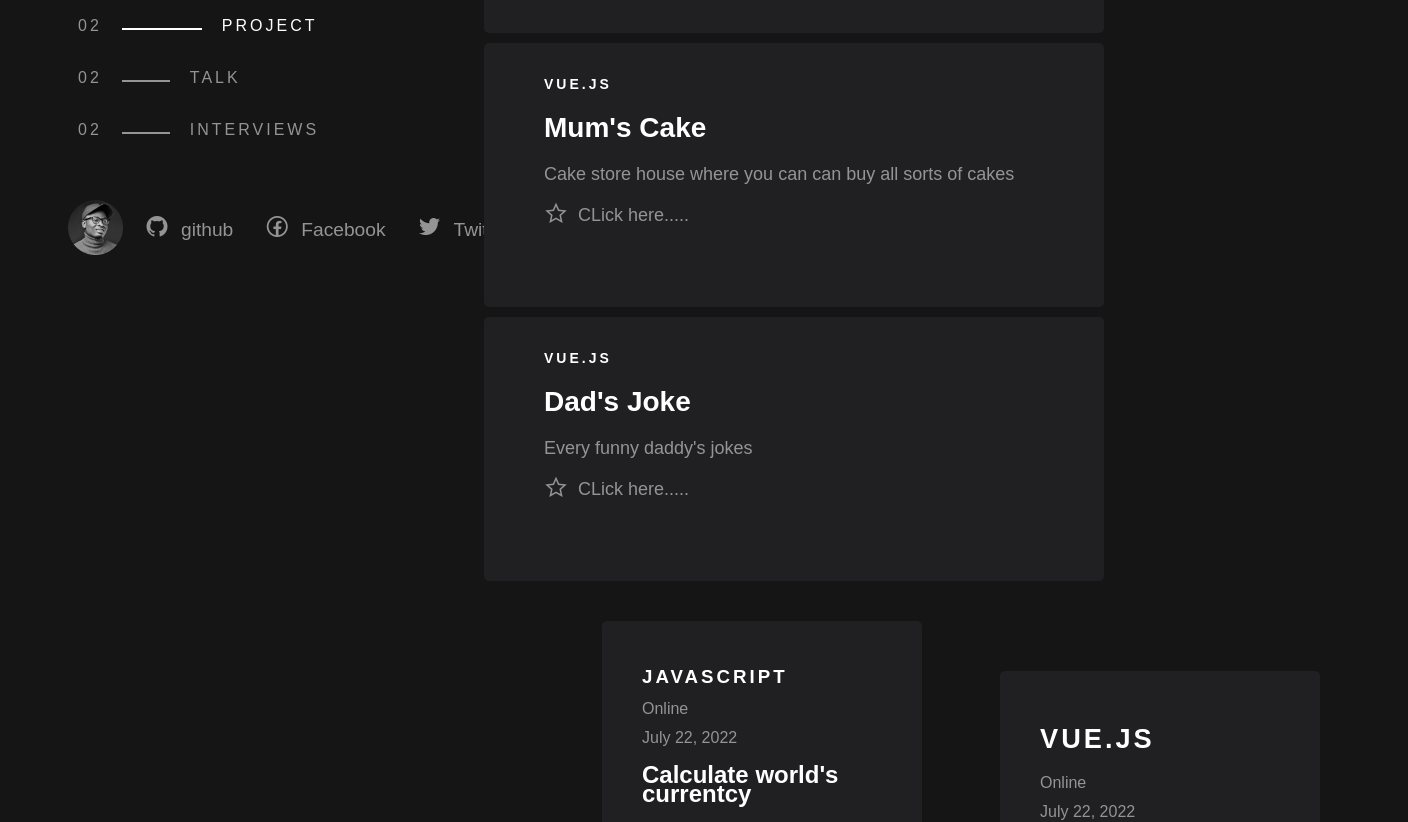
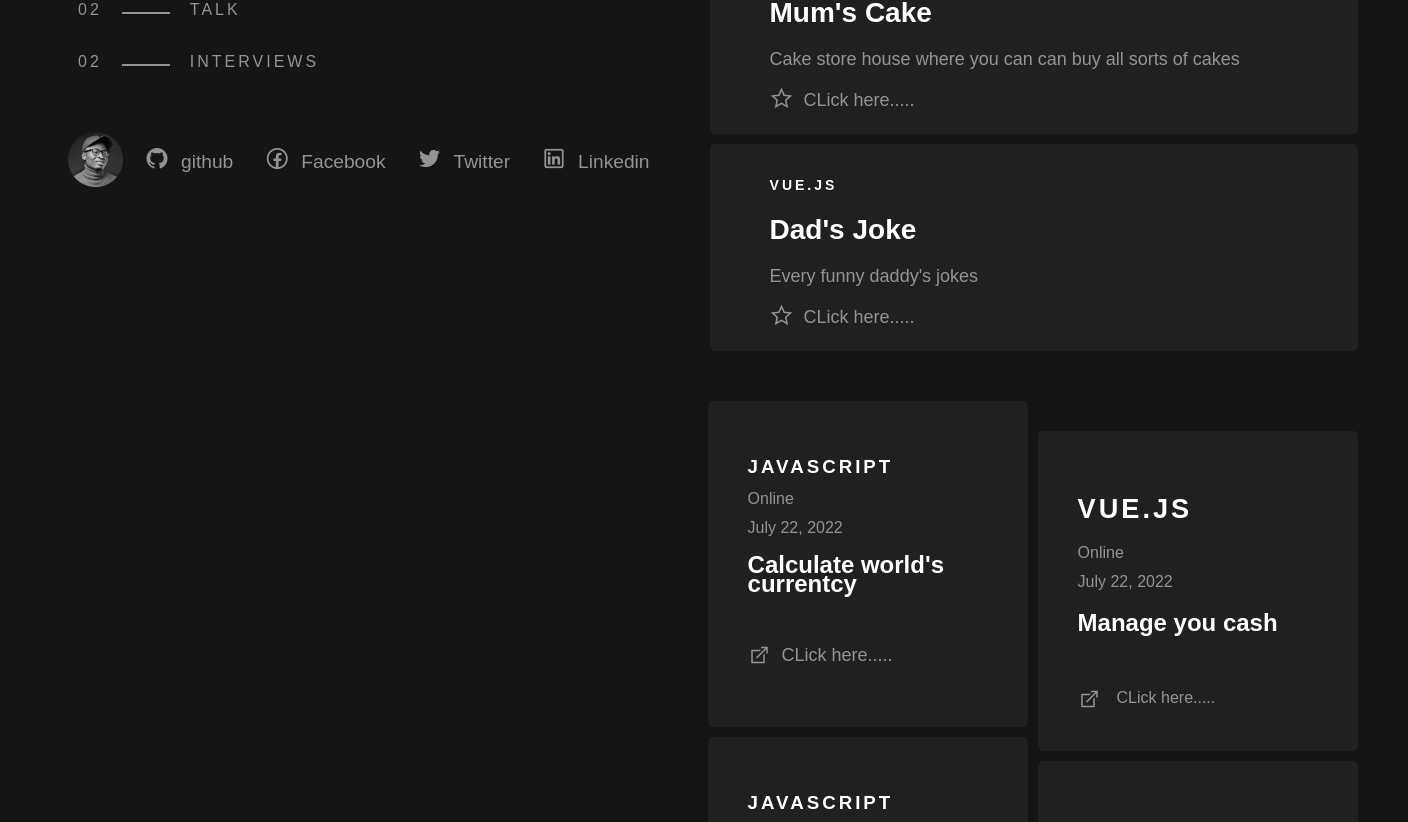
Before and after one commit to femigabriel/my-website, a Vue app: page / in a window 1280 px wide. Shown: the part 575-1397 px from the top of the page, 1408 px wide, since content can reach past the window. Built offline with nearby package versions, Linux system fonts and the light colour scheme; a web font is replaced by a local one.

Commit message:
updated width of the projects

```diff
--- a/src/App.vue
+++ b/src/App.vue
@@ -5,13 +5,11 @@
   />
   <div class="app">
     <Profile class="profile" />
-    <div class="project-work">
       <div class="projects">
         <Projects />
         <div class="project-flex">
           <ProjectFlex />
           <ProjectGrid />
-        </div>
       </div>
     </div>
   </div>
@@ -67,27 +65,30 @@ body {
   /* position: fixed; */
 }
 .profile {
-  width: 35%;
+  /* width: 35%; */
+  padding-right: 40px;
 }
 .project-work {
   /* overflow-y: auto; */
-  height: 100vh;
-  width: 100%;
+
 }
 .project-work::-webkit-scrollbar {
   display: none;
 }
 .projects {
-  width: 60%;
-  /* padding-right: 20px; */
-  /* padding-left: 60px; */
+  display: flex;
+  flex-direction: column;
+   /* height: 100vh; */
+  width: 100%;
+  padding-right: 20px;
+   /* padding-left: 60px; */
 }
 
 .project-flex {
   display: flex;
   /* flex-shrink: 0; */
   width: 600px;
-    padding-left: 60px;
+    /* padding-left: 60px; */
 }
 @media (max-width: 680px) {
   body {
--- a/src/components/ProjectFlex.vue
+++ b/src/components/ProjectFlex.vue
@@ -122,10 +122,10 @@ export default {
   background: rgb(32, 32, 34);
   padding-left: 20px;
   /* padding-right: 40px; */
-  padding-top: 30px;
-  padding-bottom: 20px;
+  padding-top: 40px;
+  padding-bottom: 40px;
   padding-left: 40px;
-  padding-right: 20px;
+  padding-right: 40px;
   border-radius: 5px;
   margin: 5px 23px;
   cursor: pointer;
--- a/src/components/ProjectGrid.vue
+++ b/src/components/ProjectGrid.vue
@@ -100,10 +100,10 @@ export default {
 
 <style scoped>
 .remote-project {
-  /* display: flex;
-  flex-direction: column; */
+  display: flex;
+  flex-direction: column;
   padding-top: 40px;
-  margin: 35px -10px;
+  margin: 15px -18px;
 }
 .project-box {
   /* width: 380px; */
@@ -111,9 +111,9 @@ export default {
   /* height: 50vh; */
   background: rgb(32, 32, 34);
   padding-left: 40px;
-  padding-right: 20px;
-  padding-top: 30px;
-  padding-bottom: 20px;
+  padding-right: 40px;
+  padding-top: 40px;
+  padding-bottom: 40px;
   border-radius: 5px;
   margin: 5px 20px;
   cursor: pointer;
--- a/src/components/Projects.vue
+++ b/src/components/Projects.vue
@@ -62,11 +62,12 @@ export default {
   margin: 10px 10px;
 }
 .project-box {
-  width: 620px;
-  height: 33vh;
+  width: 648px;
+  /* height: 33vh; */
   background: rgb(32, 32, 34);
   padding-left: 60px;
   padding-right: 40px;
+  padding-bottom: 20px;
   padding-top: 20px;
   border-radius: 5px;
   margin-bottom: 10px;
```
